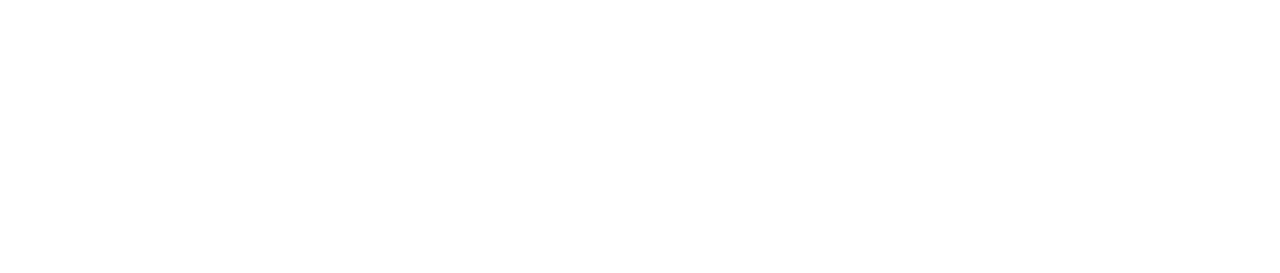
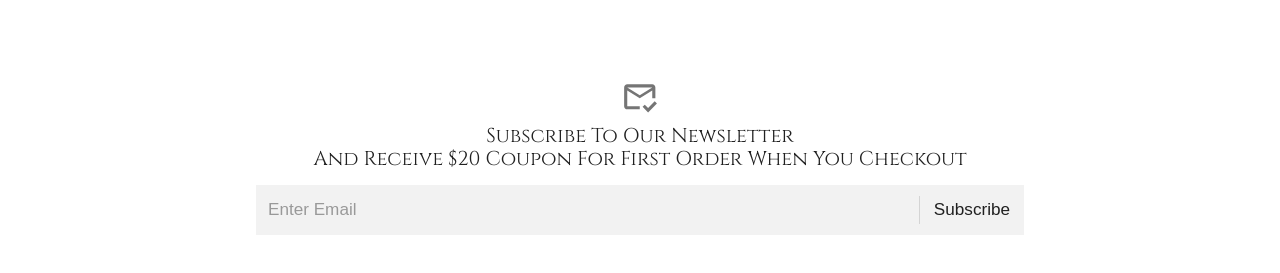
Before and after one commit to Hassan-Hammoud/e-commerce-two, a React (Create React App) app: page / in a window 1280 px wide. Shown: the part 911-1184 px from the top of the page. Before the commit the page ends 981 px from the top, so only its background shows below. Built offline with nearby package versions, Linux system fonts and the light colour scheme; no server answers; a web font is replaced by a local one.

Commit message:
finished subscribe

```diff
--- a/src/scenes/home/Home.jsx
+++ b/src/scenes/home/Home.jsx
@@ -1,12 +1,14 @@
 import React from "react";
 import MainCarousel from "./MainCarousel";
 import ShoppingList from "./ShoppingList";
+import Subscribe from "./Subscribe";
 
 const Home = () => {
   return (
     <div>
       <MainCarousel />
       <ShoppingList />
+      <Subscribe />
     </div>
   );
 };
--- /dev/null
+++ b/src/scenes/home/Subscribe.jsx
@@ -0,0 +1,39 @@
+import React, { useState } from "react";
+import { IconButton, Box, Typography, Divider, InputBase } from "@mui/material";
+import MarkEmailReadOutlinedIcon from "@mui/icons-material/MarkEmailReadOutlined";
+
+const Subscribe = () => {
+  const [email, setEmail] = useState("");
+  return (
+    <Box width="80%" margin="80px auto" textAlign="center">
+      <IconButton>
+        <MarkEmailReadOutlinedIcon fontSize="large" />
+      </IconButton>
+      <Typography variant="h3">Subscribe To Our Newsletter </Typography>
+      <Typography variant="h3">
+        And Receive $20 Coupon For First Order When You Checkout
+      </Typography>
+      <Box
+        p="2px 4px"
+        m="15px auto"
+        display="flex"
+        alignItems="center"
+        width="75%"
+        backgroundColor="#f2f2f2"
+      >
+        <InputBase
+          sx={{ ml: 1, flex: 1 }}
+          placeholder="Enter Email"
+          onChange={(e) => setEmail(e.target.value)}
+          value={email}
+        />
+        <Divider sx={{ height: 28, m: 0.5 }} orientation="vertical" />
+        <Typography sx={{ p: "10px", ":hover": { cursor: "pointer" } }}>
+          Subscribe
+        </Typography>
+      </Box>
+    </Box>
+  );
+};
+
+export default Subscribe;
```
